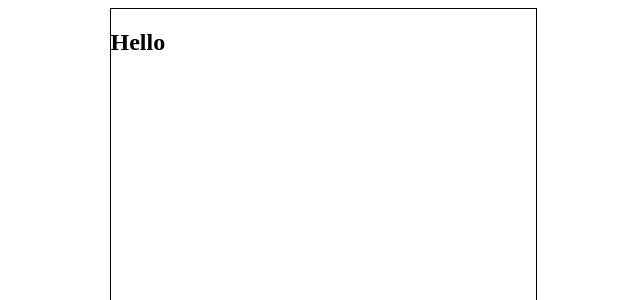
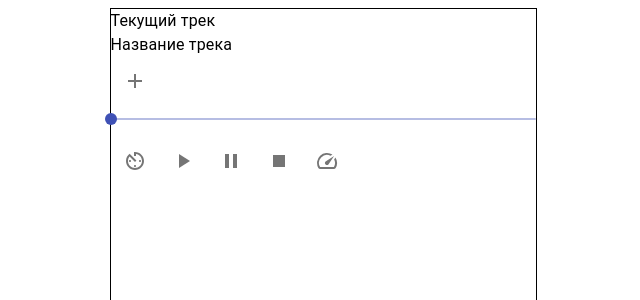
Before and after one commit to MikkyMeow/rmp, a React (Create React App) app: page / in a window 1280 px wide. Shown: the top 300 px of the page, without its empty margins (317-957 px from the left). Built offline with nearby package versions, Linux system fonts and the light colour scheme.

Commit message:
added tags control panel

```diff
--- a/src/components/Layout/Layout.tsx
+++ b/src/components/Layout/Layout.tsx
@@ -1,6 +1,14 @@
 import React from 'react';
-import { Box } from '@material-ui/core';
+import { Box, Button, IconButton, Slider, Typography } from '@material-ui/core';
 import { makeStyles } from '@material-ui/styles';
+import {
+  Add,
+  AvTimer,
+  Pause,
+  PlayArrow,
+  Speed,
+  Stop,
+} from '@material-ui/icons';
 
 const useStyles = makeStyles((theme) => ({
   root: {
@@ -9,6 +17,11 @@ const useStyles = makeStyles((theme) => ({
     height: 812,
     border: '1px solid black',
   },
+  button: {
+    width: 150,
+    height: 60,
+    backgroundColor: 'red',
+  },
 }));
 
 export const Layout = () => {
@@ -16,7 +29,31 @@ export const Layout = () => {
 
   return (
     <Box className={classes.root}>
-      <h2>Hello</h2>
+      <Box>
+        <Typography>Текущий трек</Typography>
+        <Typography>Название трека</Typography>
+        <IconButton>
+          <Add />
+        </IconButton>
+        <Slider></Slider>
+        <Box>
+          <IconButton>
+            <AvTimer />
+          </IconButton>
+          <IconButton>
+            <PlayArrow />
+          </IconButton>
+          <IconButton>
+            <Pause />
+          </IconButton>
+          <IconButton>
+            <Stop />
+          </IconButton>
+          <IconButton>
+            <Speed />
+          </IconButton>
+        </Box>
+      </Box>
     </Box>
   );
 };
```
